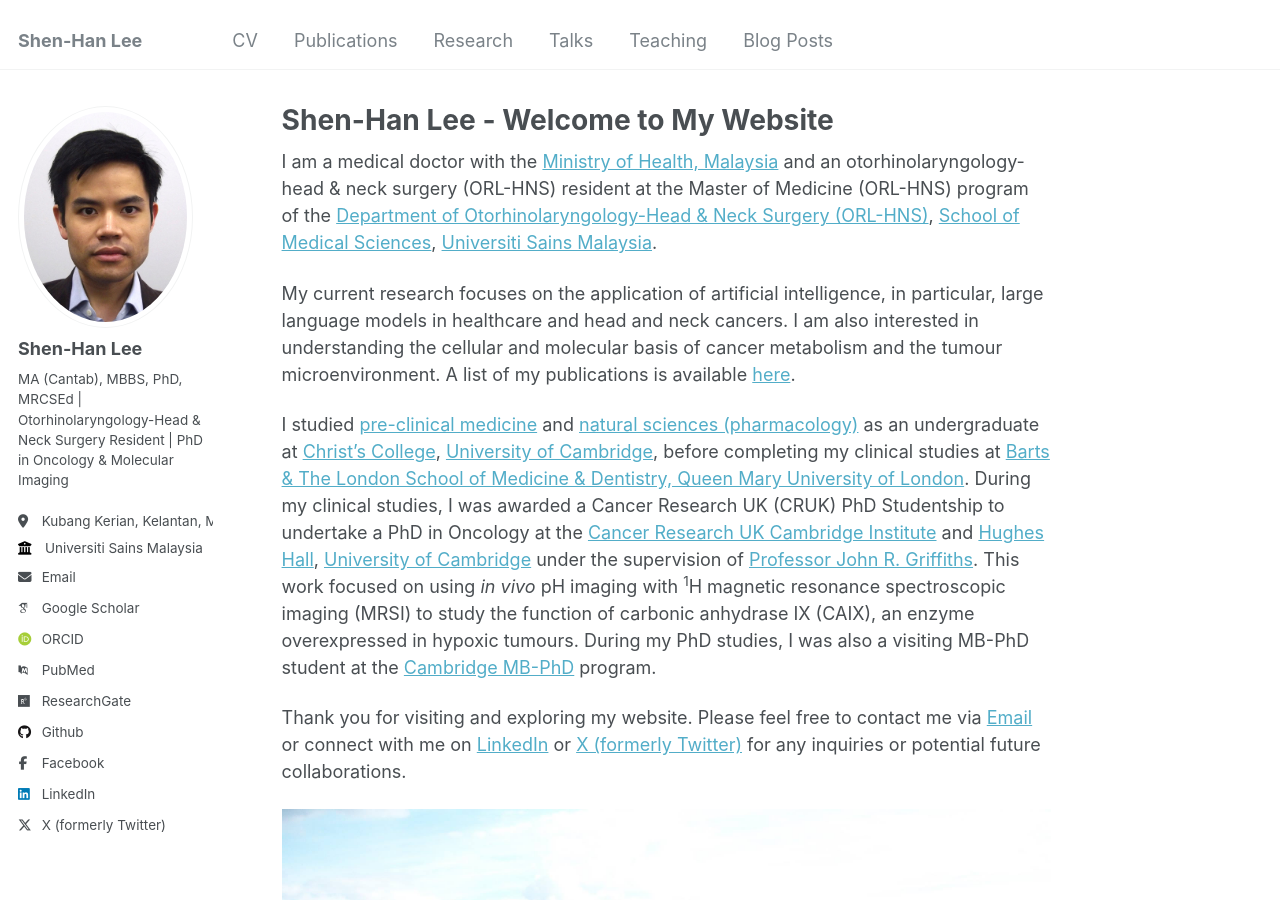
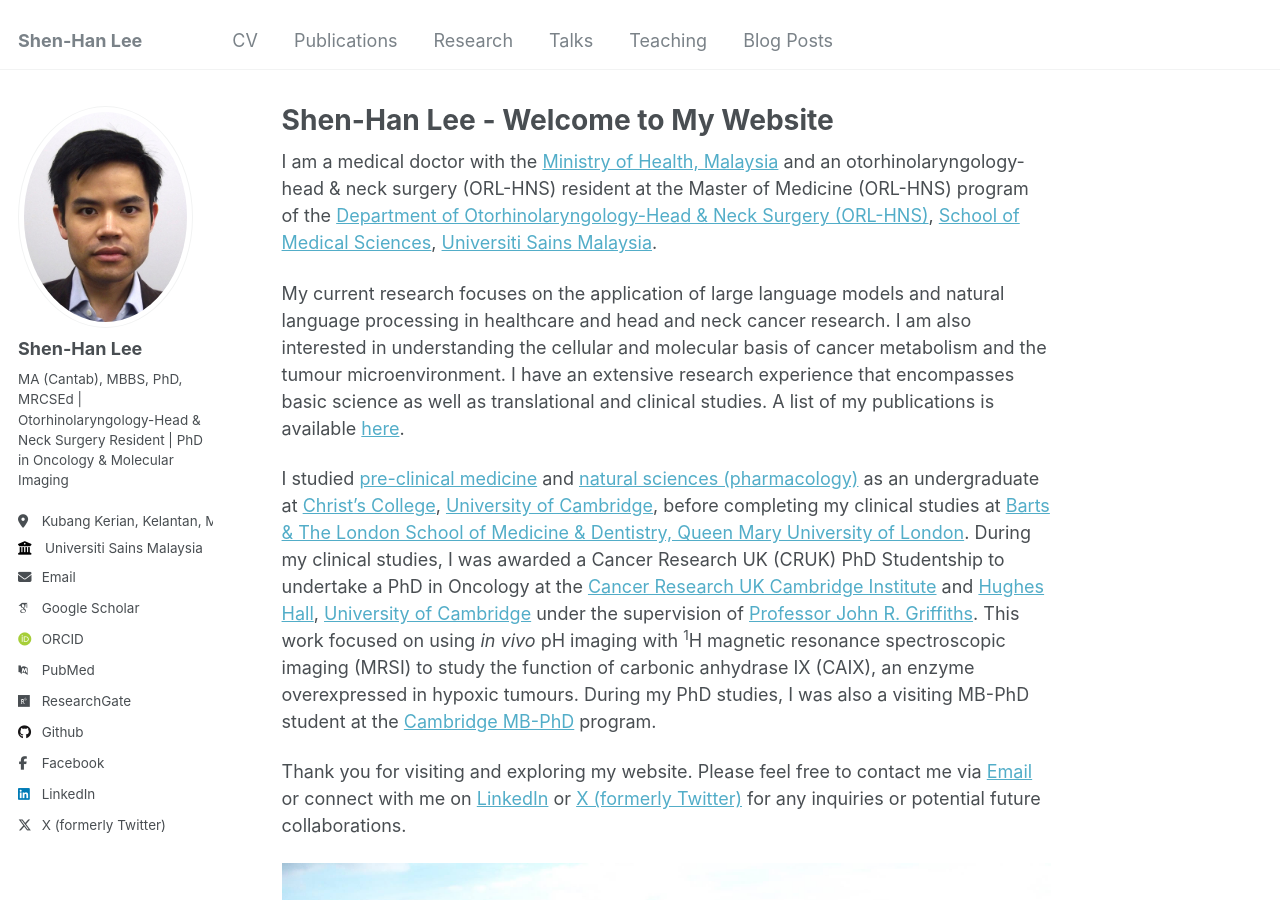
Before and after one commit to shenhanlee/shenhanlee.github.io, a Jekyll site: the page built from _pages/about.md, in a window 1280 px wide and 900 px high. Built offline with Jekyll 4.4.1, drawn with Linux system fonts in a browser that asks for light colours; some web fonts are replaced.

Commit message:
Merge remote-tracking branch 'origin/master'

```diff
--- a/_pages/about.md
+++ b/_pages/about.md
@@ -9,7 +9,7 @@ redirect_from:
 
 I am a medical doctor with the [Ministry of Health, Malaysia](https://www.moh.gov.my/) and an otorhinolaryngology-head & neck surgery (ORL-HNS) resident at the Master of Medicine (ORL-HNS) program of the [Department of Otorhinolaryngology-Head & Neck Surgery (ORL-HNS)](https://medic.usm.my/home-orlhns.html), [School of Medical Sciences](https://medic.usm.my/), [Universiti Sains Malaysia](https://www.usm.my/).
 
-My current research focuses on the application of artificial intelligence, in particular, large language models in healthcare and head and neck cancers. I am also interested in understanding the cellular and molecular basis of cancer metabolism and the tumour microenvironment. A list of my publications is available [here](https://shenhanlee.github.io/publications).
+My current research focuses on the application of large language models and natural language processing in healthcare and head and neck cancer research. I am also interested in understanding the cellular and molecular basis of cancer metabolism and the tumour microenvironment. I have an extensive research experience that encompasses basic science as well as translational and clinical studies. A list of my publications is available [here](https://shenhanlee.github.io/publications).
 
 I studied [pre-clinical medicine](https://www.biology.cam.ac.uk/undergrads/MedST/Current/Course/Years1and2) and [natural sciences (pharmacology)](https://www.phar.cam.ac.uk/undergrads/bbs) as an undergraduate at [Christ's College](https://www.christs.cam.ac.uk), [University of Cambridge](https://www.cam.ac.uk), before completing my clinical studies at [Barts & The London School of Medicine & Dentistry, Queen Mary University of London](https://www.qmul.ac.uk/fmd/). During my clinical studies, I was awarded a Cancer Research UK (CRUK) PhD Studentship to undertake a PhD in Oncology at the [Cancer Research UK Cambridge Institute](https://www.cruk.cam.ac.uk) and [Hughes Hall](https://www.hughes.cam.ac.uk), [University of Cambridge](https://www.cam.ac.uk) under the supervision of [Professor John R. Griffiths](https://crukcambridgecentre.org.uk/users/griffiths). This work focused on using <i>in vivo</i> pH imaging with <sup>1</sup>H magnetic resonance spectroscopic imaging (MRSI) to study the function of carbonic anhydrase IX (CAIX), an enzyme overexpressed in hypoxic tumours. During my PhD studies, I was also a visiting MB-PhD student at the [Cambridge MB-PhD](https://www.medschl.cam.ac.uk/clinical-school-mbphd-course-information) program.
 
```
